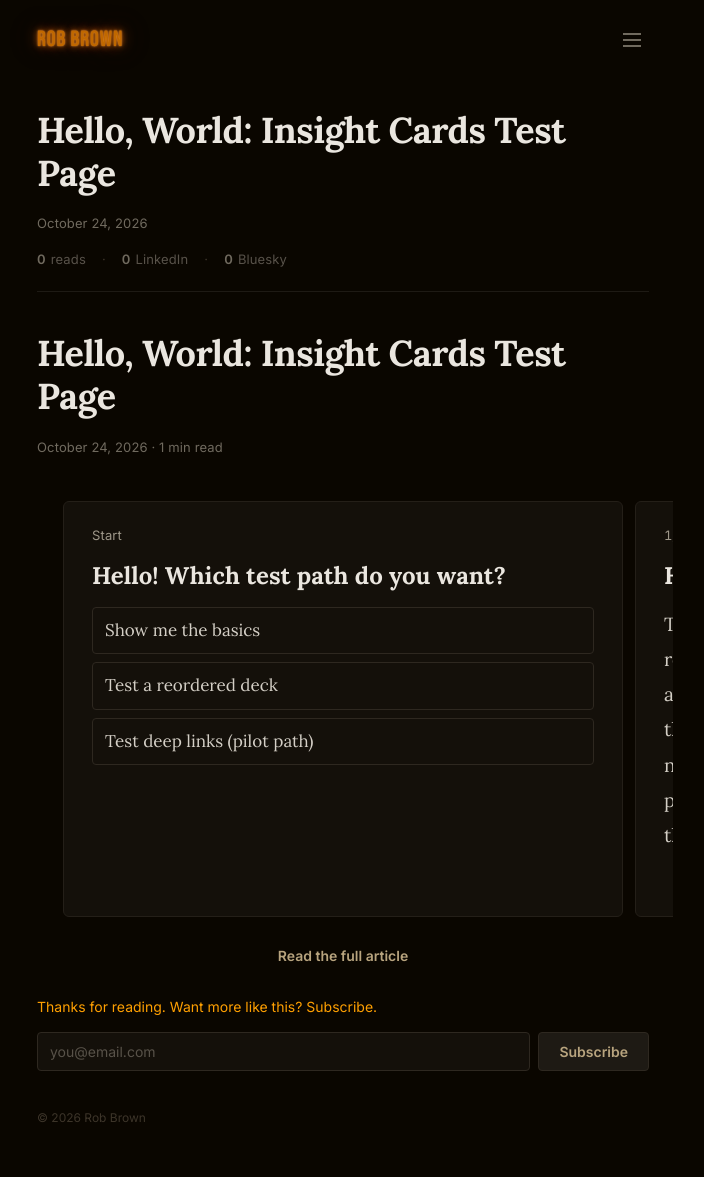
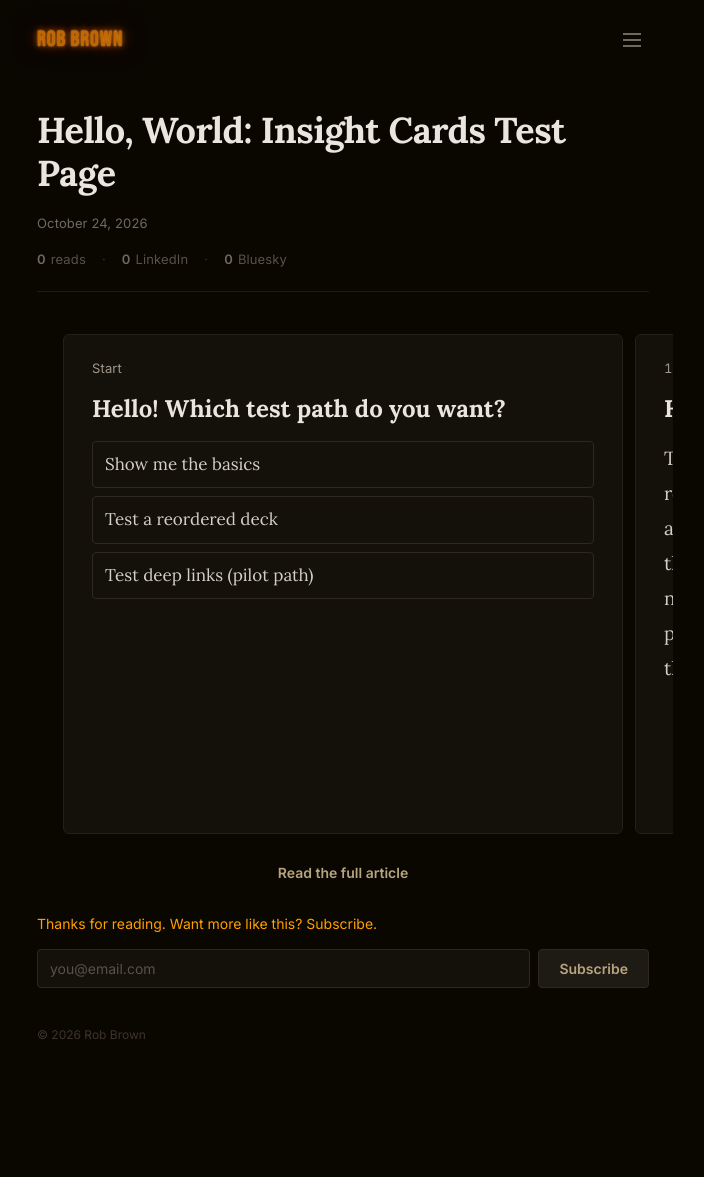
Before and after one commit to RobBrown/robisit, a Jekyll site: the page built from _articles/hello-world-cards.md, in a window 1280 px wide. Shown: the whole page, without its empty margins (297-1001 px from the left). Built offline with Jekyll 4.4.1, drawn with Linux system fonts in a browser that asks for light colours; after the commit the page ends 1094 px from its top, so only the background shows below that.

Commit message:
feat: drop the deck's own masthead; the site's article header is used instead

```diff
--- a/_includes/insight-cards.html
+++ b/_includes/insight-cards.html
@@ -9,12 +10,7 @@
 {%- assign ic_ids = ic.insights | map: "id" -%}
 {%- assign ic_order = ic.default_order | default: ic_ids -%}
 {%- assign ic_total = ic.insights | size | plus: 1 -%}
-<header class="ic-masthead">
-    <h1>{{ page.title }}</h1>
-    <div class="date">{{ page.date | date: "%B %-d, %Y" }}{% if page.read_time %} · {{ page.read_time }} read{% endif %}</div>
-  </header>
-
-  <section class="ic-deck" id="ic-deck" role="region" aria-label="Insight cards" hidden>
+<section class="ic-deck" id="ic-deck" role="region" aria-label="Insight cards" hidden>
     <div class="ic-rail" tabindex="0">
       {%- if ic.situation %}
       <div class="ic-card ic-situation" role="group" aria-roledescription="card" aria-label="Start">
```
Also changed, not shown: other parts of _includes/insight-cards.html (+2 -1 lines).
